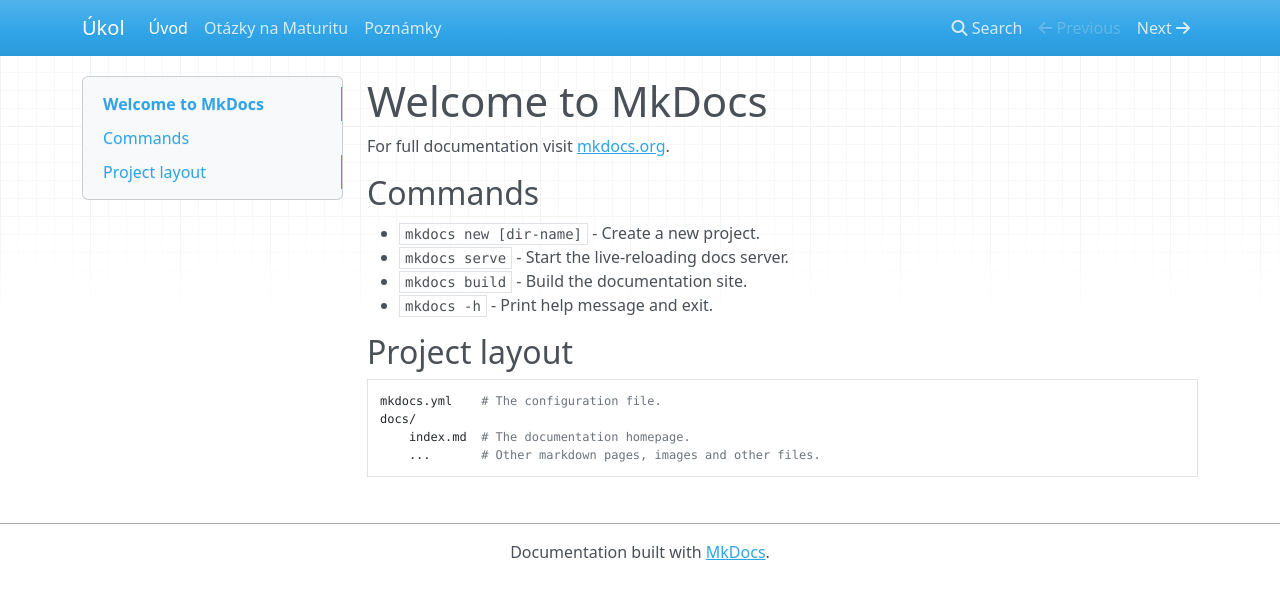
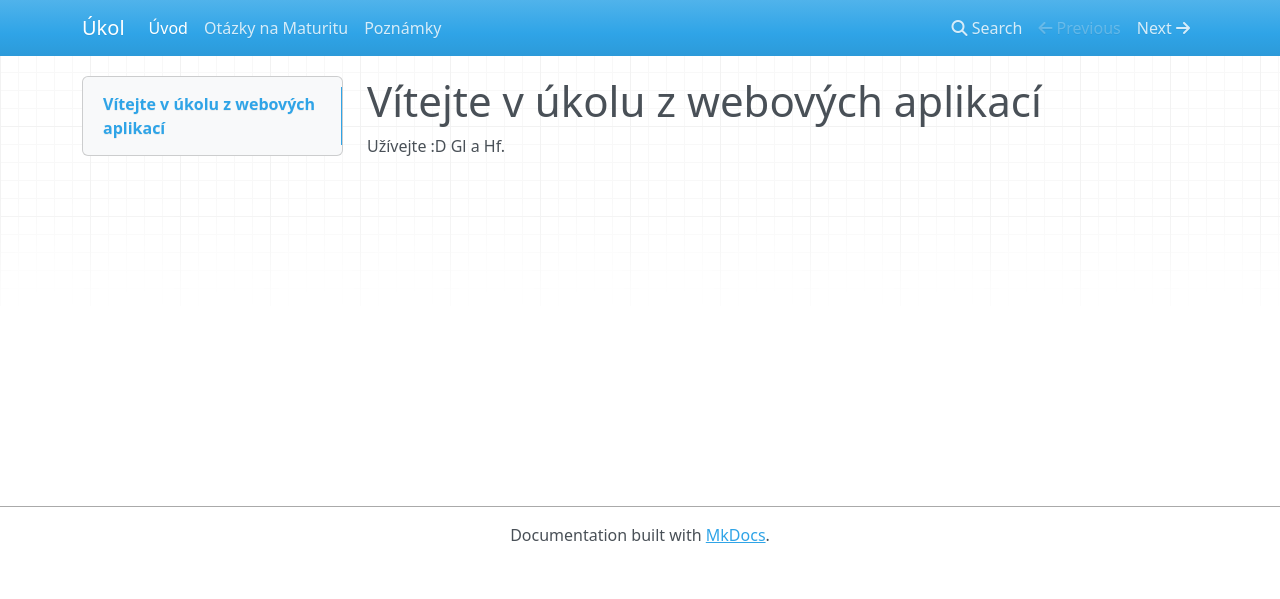
Before and after one commit to gyarab/2023_wa_sz_trilety_mkdocs, an MkDocs documentation site: the page built from docs/index.md, in a window 1280 px wide. Shown: the top 599 px of the page. Built offline with MkDocs 1.6.1, drawn with Linux system fonts in a browser that asks for light colours; nearby versions of some CDN libraries.

Commit message:
Update index.md

```diff
--- a/docs/index.md
+++ b/docs/index.md
@@ -1,17 +1,4 @@
-# Welcome to MkDocs
+# Vítejte v úkolu z webových aplikací
 
-For full documentation visit [mkdocs.org](https://www.mkdocs.org).
-
-## Commands
-
-* `mkdocs new [dir-name]` - Create a new project.
-* `mkdocs serve` - Start the live-reloading docs server.
-* `mkdocs build` - Build the documentation site.
-* `mkdocs -h` - Print help message and exit.
-
-## Project layout
-
-    mkdocs.yml    # The configuration file.
-    docs/
-        index.md  # The documentation homepage.
-        ...       # Other markdown pages, images and other files.
+Užívejte :D
+Gl a Hf.
```
